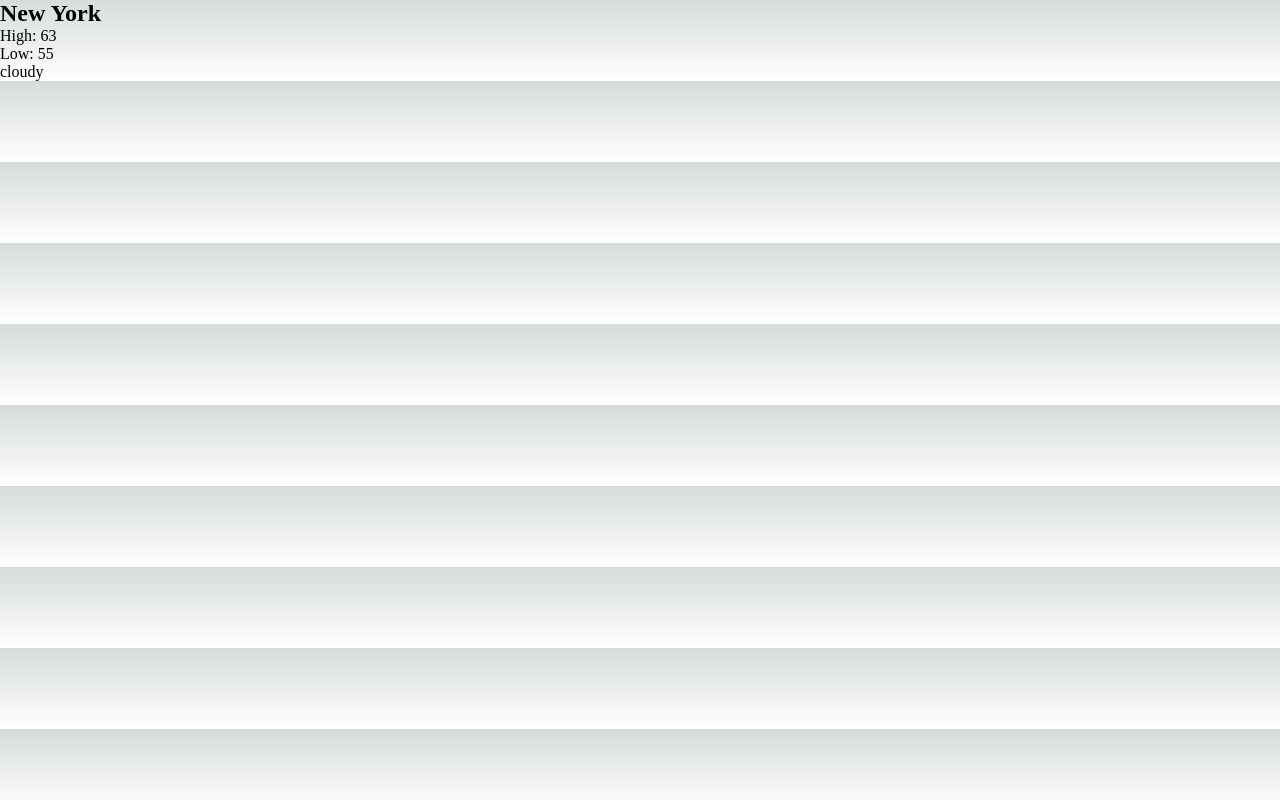
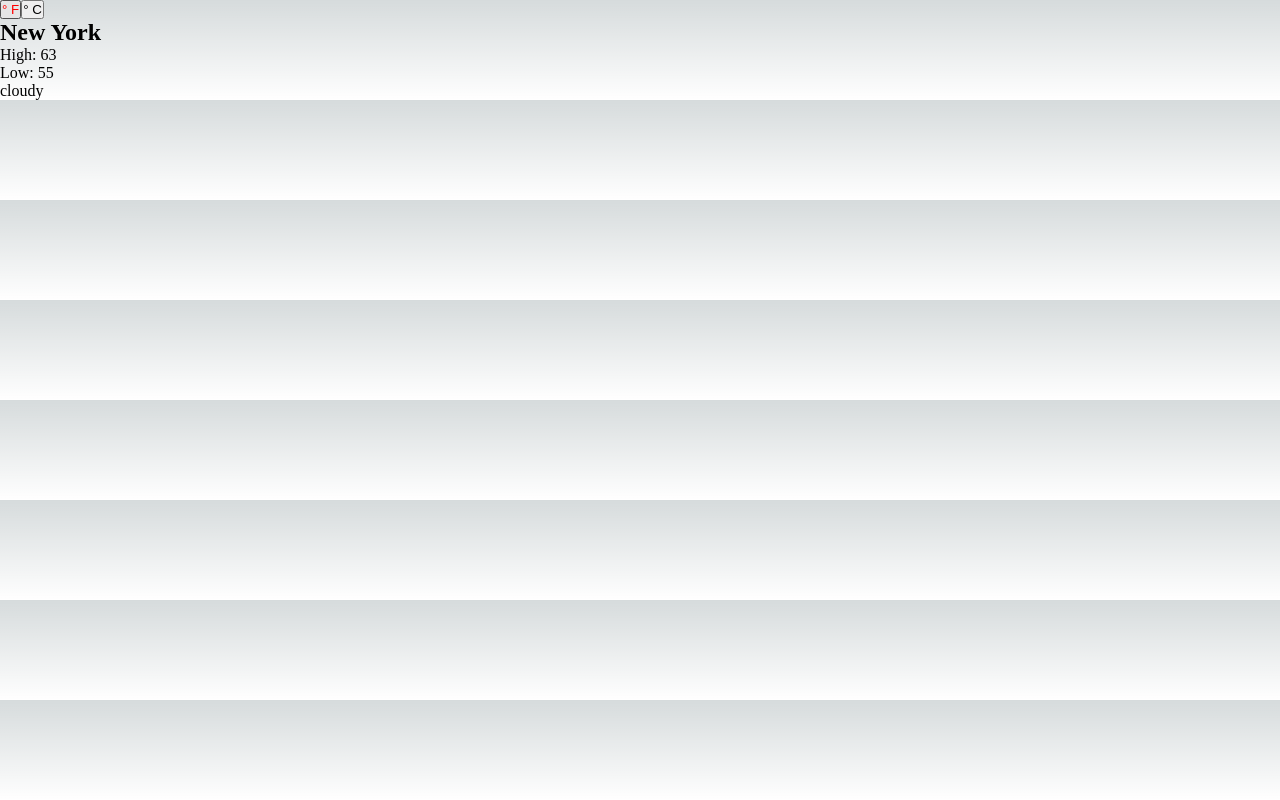
Before and after one commit to johnkimz/weather-app, a Next.js app: page / in a window 1280 px wide. Built offline with nearby package versions, Linux system fonts and the light colour scheme.

Commit message:
ui comps

```diff
--- a/app/(home)/page.tsx
+++ b/app/(home)/page.tsx
@@ -1,11 +1,16 @@
 import styles from './page.module.css';
 import WeatherCard from '@/components/WeatherCard';
+import TemperatureUnitToggle from '@/components/TemperatureUnitToggle';
+import { TemperatureUnitProvider } from '@/components/TemperatureUnitToggle/context';
 
 export default function Home() {
 	return (
 		<main>
 			<section>
-				<WeatherCard />
+				<TemperatureUnitProvider>
+					<TemperatureUnitToggle />
+					<WeatherCard />
+				</TemperatureUnitProvider>
 			</section>
 		</main>
 	);
--- a/app/api/forecast/[lat]/[lng]/route.ts
+++ b/app/api/forecast/[lat]/[lng]/route.ts
@@ -1,6 +1,6 @@
 import { NextRequest, NextResponse } from 'next/server';
 import { data, IWeatherForecast } from '@/api/forecast/[lat]/[lng]/data';
-import { delay } from '@/lib/utils';
+import { delay } from '@/lib/delay';
 
 interface IParams {
 	lat: string;
--- a/components/TemperatureUnitToggle/index.tsx
+++ b/components/TemperatureUnitToggle/index.tsx
@@ -1,24 +1,21 @@
 'use client';
 
-import { useState } from 'react';
-import { useRouter } from 'next/router';
 import { useTemperatureUnit, UNIT_F, UNIT_C } from './context';
 import styles from './styles.module.css';
 
 const TemperatureUnitToggle = () => {
-	// const router = useRouter();
 	const { unit, onToggle } = useTemperatureUnit();
 
 	return (
 		<aside>
 			<button
-				className={unit === UNIT_F ? styles.selcted : ''}
+				className={unit === UNIT_F ? styles.selected : ''}
 				onClick={() => onToggle(UNIT_F)}
 			>
 				&deg; F
 			</button>
 			<button
-				className={unit === UNIT_C ? styles.selcted : ''}
+				className={unit === UNIT_C ? styles.selected : ''}
 				onClick={() => onToggle(UNIT_C)}
 			>
 				&deg; C
--- a/components/TemperatureUnitToggle/styles.module.css
+++ b/components/TemperatureUnitToggle/styles.module.css
@@ -0,0 +1,3 @@
+.selected {
+	color: red;
+}
--- a/components/WeatherCard/index.tsx
+++ b/components/WeatherCard/index.tsx
@@ -1,3 +1,4 @@
+import WeatherCardTemp from '@/components/WeatherCardTemp';
 import styles from './styles.module.css';
 
 async function getForecast(lat: number, lng: number) {
@@ -19,8 +20,12 @@ const WeatherCard = async ({ location = 'New York', lat = 111, lng = 222 }) => {
 	return (
 		<section>
 			<h2>{location}</h2>
-			<div>{`High: ${forecast?.temp?.high}`}</div>
-			<div>{`Low: ${forecast?.temp?.low}`}</div>
+			<div>
+				High: <WeatherCardTemp temp={forecast?.temp?.high} />
+			</div>
+			<div>
+				Low: <WeatherCardTemp temp={forecast?.temp?.low} />
+			</div>
 			<div>{forecast?.weather}</div>
 		</section>
 	);
--- /dev/null
+++ b/components/WeatherCardTemp/index.tsx
@@ -0,0 +1,25 @@
+'use client';
+import {
+	useTemperatureUnit,
+	UNIT_F,
+	UNIT_C,
+} from '@/components/TemperatureUnitToggle/context';
+import { getCelsius } from '@/lib/temperature';
+import styles from './styles.module.css';
+
+interface ITemp {
+	className?: string;
+	temp: number;
+}
+
+const WeatherCardTemp = ({ className, temp }: ITemp) => {
+	const { unit } = useTemperatureUnit();
+
+	return (
+		<span className={className}>
+			{unit === UNIT_C ? getCelsius(temp) : temp}
+		</span>
+	);
+};
+
+export default WeatherCardTemp;
--- a/lib/utils.ts
+++ b/lib/delay.ts
@@ -5,7 +5,3 @@ export function delay(time: number) {
 		}, time);
 	});
 }
-
-export function convertFahrenheitToCelsius(deg: number) {
-	return Math.round(((deg - 32) * 5) / 9);
-}
--- /dev/null
+++ b/lib/temperature.ts
@@ -0,0 +1,3 @@
+export function getCelsius(deg: number) {
+	return Math.round(((deg - 32) * 5) / 9);
+}
```
Also changed, not shown: components/WeatherCardTemp/styles.module.css (added).
